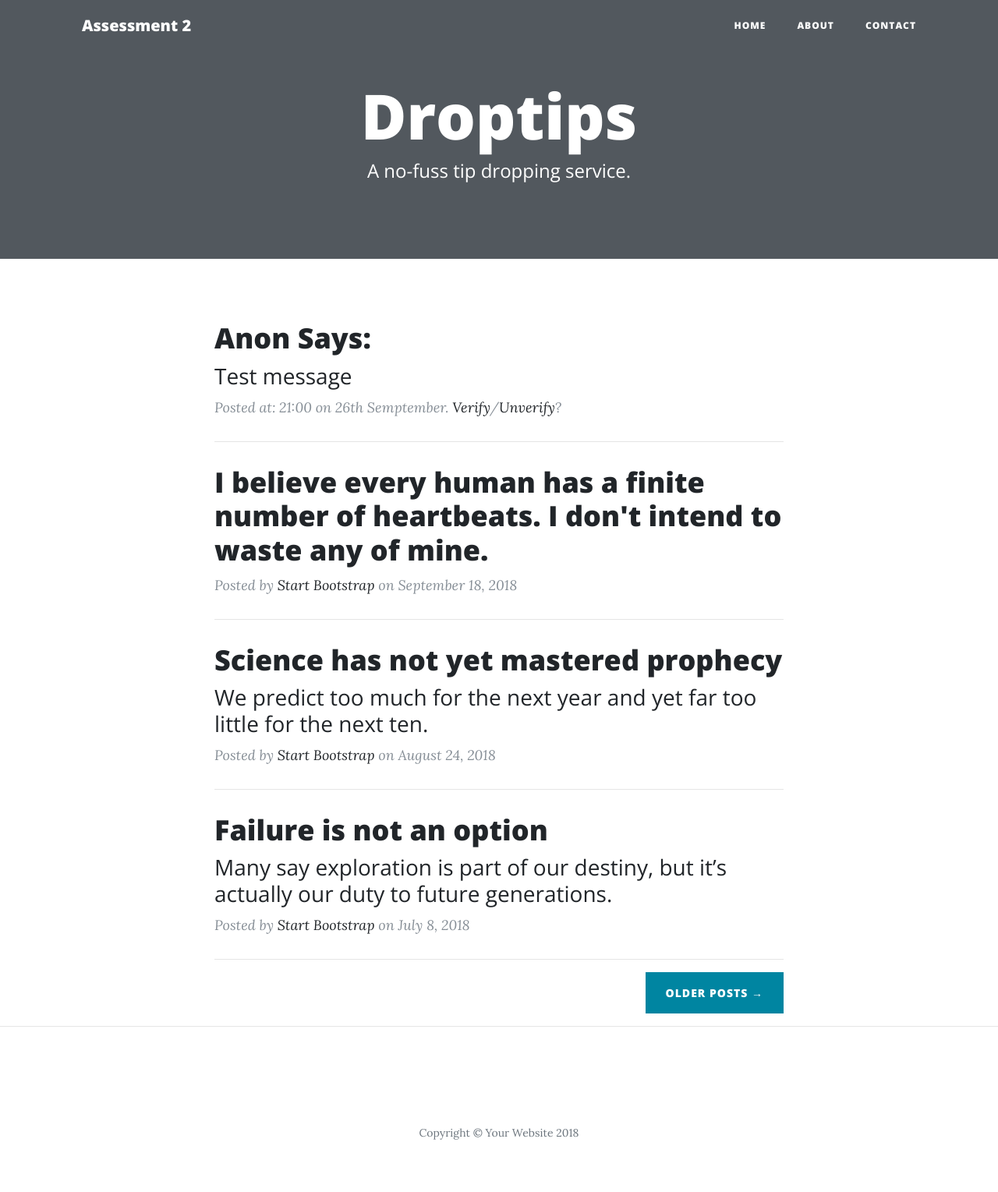
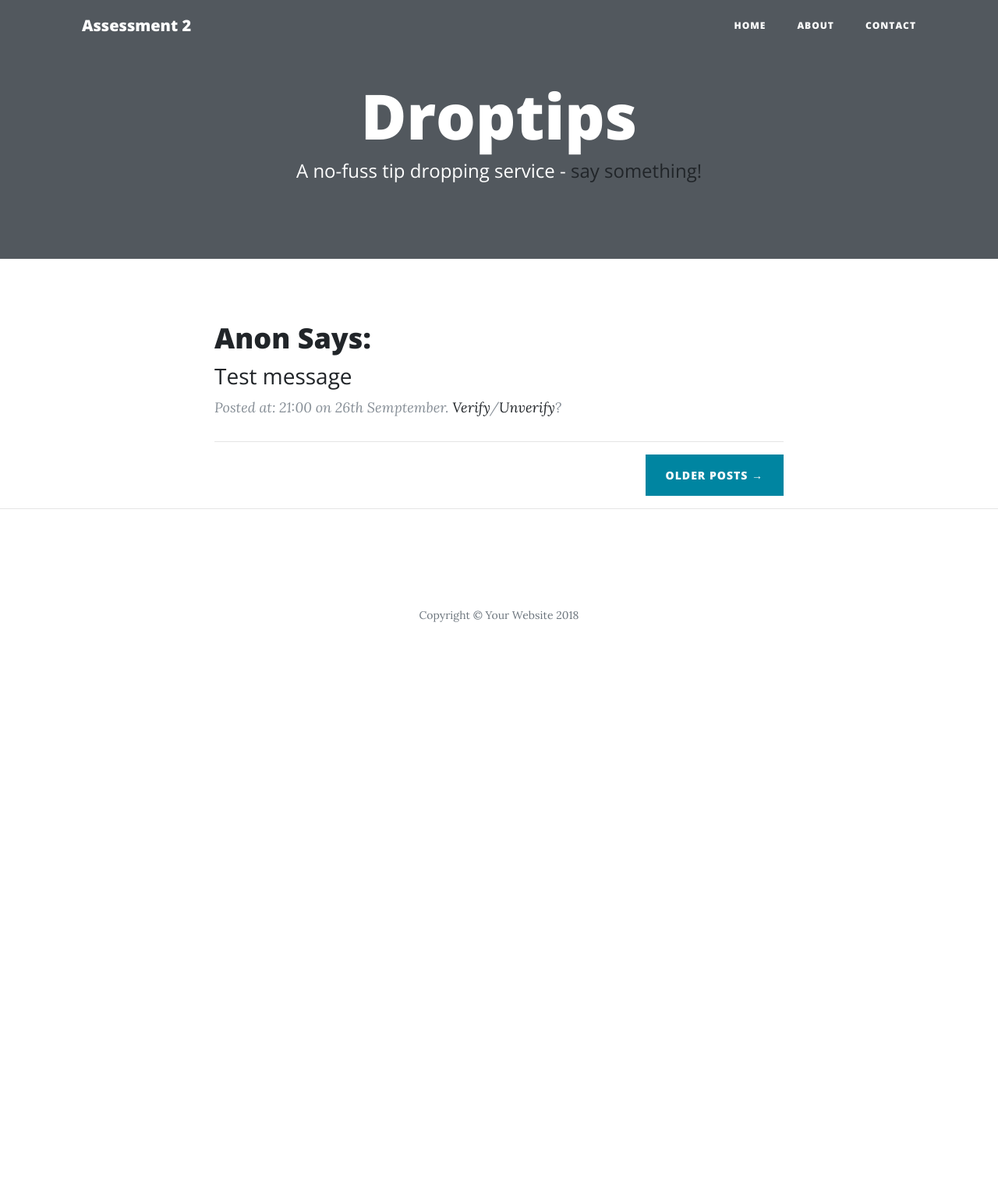
Before and after one commit to nikotrianta/triantafillou_niko_set09103_cw2, a Flask app: page / in a window 1280 px wide. Shown: the whole page at 78% size. After the commit the page ends 798 px from the top, so only its background shows below. Run offline with Flask 2, Linux system fonts and the light colour scheme; some libraries are stand-ins or nearby versions.

Commit message:
preparing for post webform

```diff
--- a/source/templates/header.html
+++ b/source/templates/header.html
@@ -45,7 +45,7 @@
                 <div class="col-lg-8 col-md-10 mx-auto">
                     <div class="site-heading">
                         <h1>Droptips</h1>
-                        <span class="subheading">A no-fuss tip dropping service.</span>
+                        <span class="subheading">A no-fuss tip dropping service - <a href="/post">say something!</a></span>
                     </div>
                 </div>
             </div>
--- a/source/templates/index.html
+++ b/source/templates/index.html
@@ -13,45 +13,9 @@
                         {{ post.message }}
                     </h3>
                 </a>
-                <p class="post-meta">Posted at: {{ post.time }} on {{ post.date }}. <a href="verify">{{ post.verify }}</a>/<a href="unverify">{{ post.unverify }}</a>?</p>
+                <p class="post-meta">Posted at: {{ post.time }} on {{ post.date }}. <a href="/verify">{{ post.verify }}</a>/<a href="/unverify">{{ post.unverify }}</a>?</p>
             </div>
             <hr> {% endfor %}
-            <div class="post-preview">
-                <a href="post.html">
-                    <h2 class="post-title">
-                        I believe every human has a finite number of heartbeats. I don't intend to waste any of mine.
-                    </h2>
-                </a>
-                <p class="post-meta">Posted by
-                    <a href="#">Start Bootstrap</a> on September 18, 2018</p>
-            </div>
-            <hr>
-            <div class="post-preview">
-                <a href="post.html">
-                    <h2 class="post-title">
-                        Science has not yet mastered prophecy
-                    </h2>
-                    <h3 class="post-subtitle">
-                        We predict too much for the next year and yet far too little for the next ten.
-                    </h3>
-                </a>
-                <p class="post-meta">Posted by
-                    <a href="#">Start Bootstrap</a> on August 24, 2018</p>
-            </div>
-            <hr>
-            <div class="post-preview">
-                <a href="post.html">
-                    <h2 class="post-title">
-                        Failure is not an option
-                    </h2>
-                    <h3 class="post-subtitle">
-                        Many say exploration is part of our destiny, but it’s actually our duty to future generations.
-                    </h3>
-                </a>
-                <p class="post-meta">Posted by
-                    <a href="#">Start Bootstrap</a> on July 8, 2018</p>
-            </div>
-            <hr>
             <!-- Pager -->
             <div class="clearfix">
                 <a class="btn btn-primary float-right" href="#">Older Posts &rarr;</a>
--- a/source/views.py
+++ b/source/views.py
@@ -19,3 +19,7 @@ def index():
 @app.errorhandler(404)
 def page_not_found(error):
 	return render_template('page_not_found.html'), 404
+
+@app.route('/post')
+def page_not_found(error):
+	return render_template('page_not_found.html'), 404
```
